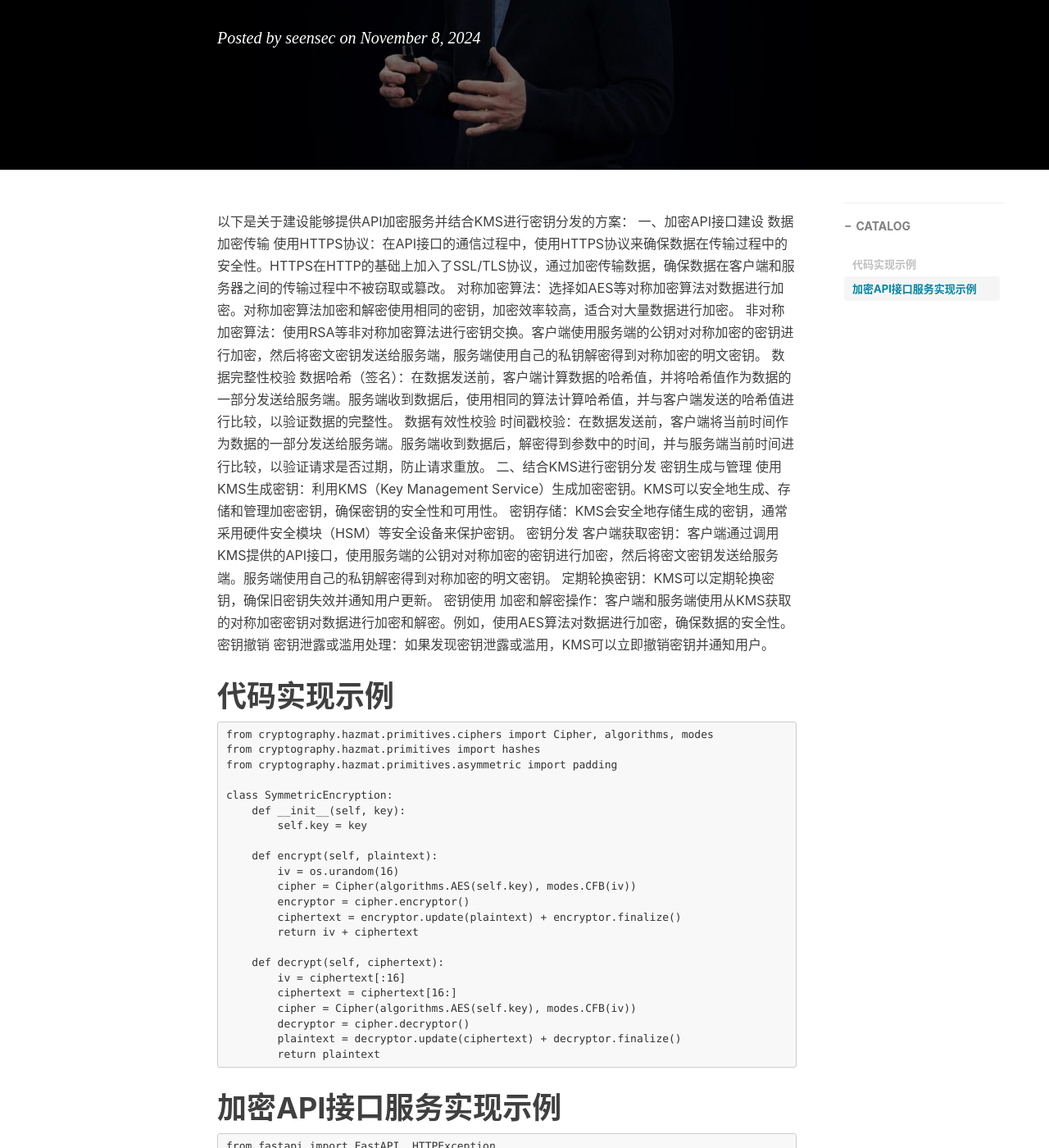
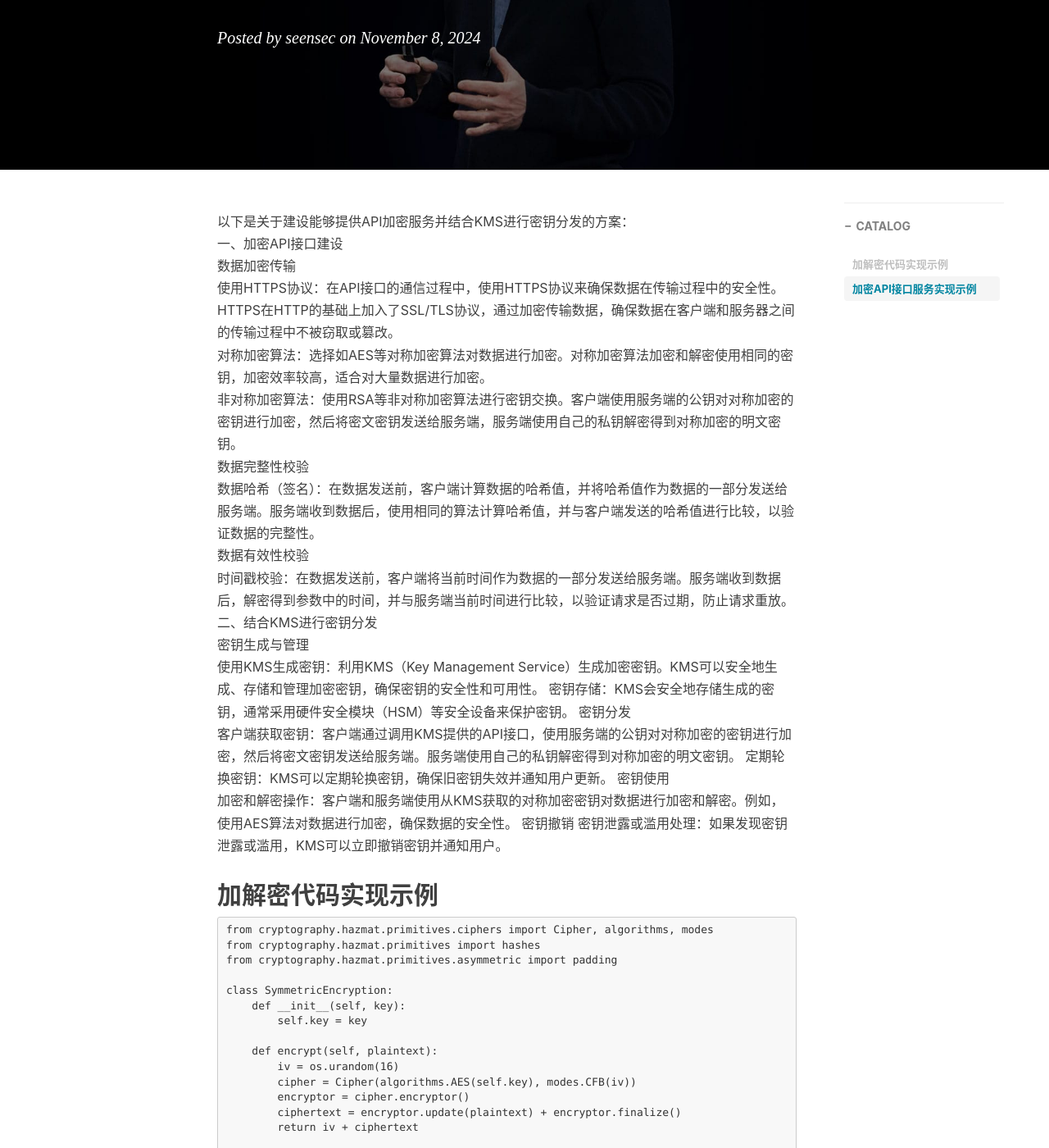
Before and after one commit to seensec/seensec.github.io, a Jekyll site: the page built from _posts/2024-11-08-加密API建设.md, in a window 1280 px wide and 1400 px high, scrolled down 316 px. Shown: the whole window at 82% size. Built offline with Jekyll 4.4.1, drawn with Linux system fonts in a browser that asks for light colours; nearby versions of some CDN libraries; comment, search, counter and statistics services are not loaded.

Commit message:
Update 2024-11-08-加密API建设.md

````diff
--- a/_posts/2024-11-08-加密API建设.md
+++ b/_posts/2024-11-08-加密API建设.md
@@ -9,28 +9,28 @@ catalog: true
 tags:
     - 数据安全
 ---
-以下是关于建设能够提供API加密服务并结合KMS进行密钥分发的方案：
-一、加密API接口建设
-数据加密传输
-使用HTTPS协议：在API接口的通信过程中，使用HTTPS协议来确保数据在传输过程中的安全性。HTTPS在HTTP的基础上加入了SSL/TLS协议，通过加密传输数据，确保数据在客户端和服务器之间的传输过程中不被窃取或篡改。
-对称加密算法：选择如AES等对称加密算法对数据进行加密。对称加密算法加密和解密使用相同的密钥，加密效率较高，适合对大量数据进行加密。
-非对称加密算法：使用RSA等非对称加密算法进行密钥交换。客户端使用服务端的公钥对对称加密的密钥进行加密，然后将密文密钥发送给服务端，服务端使用自己的私钥解密得到对称加密的明文密钥。
-数据完整性校验
-数据哈希（签名）：在数据发送前，客户端计算数据的哈希值，并将哈希值作为数据的一部分发送给服务端。服务端收到数据后，使用相同的算法计算哈希值，并与客户端发送的哈希值进行比较，以验证数据的完整性。
-数据有效性校验
-时间戳校验：在数据发送前，客户端将当前时间作为数据的一部分发送给服务端。服务端收到数据后，解密得到参数中的时间，并与服务端当前时间进行比较，以验证请求是否过期，防止请求重放。
-二、结合KMS进行密钥分发
-密钥生成与管理
+以下是关于建设能够提供API加密服务并结合KMS进行密钥分发的方案：<br>
+一、加密API接口建设<br>
+数据加密传输<br>
+使用HTTPS协议：在API接口的通信过程中，使用HTTPS协议来确保数据在传输过程中的安全性。HTTPS在HTTP的基础上加入了SSL/TLS协议，通过加密传输数据，确保数据在客户端和服务器之间的传输过程中不被窃取或篡改。<br>
+对称加密算法：选择如AES等对称加密算法对数据进行加密。对称加密算法加密和解密使用相同的密钥，加密效率较高，适合对大量数据进行加密。<br>
+非对称加密算法：使用RSA等非对称加密算法进行密钥交换。客户端使用服务端的公钥对对称加密的密钥进行加密，然后将密文密钥发送给服务端，服务端使用自己的私钥解密得到对称加密的明文密钥。<br>
+数据完整性校验<br>
+数据哈希（签名）：在数据发送前，客户端计算数据的哈希值，并将哈希值作为数据的一部分发送给服务端。服务端收到数据后，使用相同的算法计算哈希值，并与客户端发送的哈希值进行比较，以验证数据的完整性。<br>
+数据有效性校验<br>
+时间戳校验：在数据发送前，客户端将当前时间作为数据的一部分发送给服务端。服务端收到数据后，解密得到参数中的时间，并与服务端当前时间进行比较，以验证请求是否过期，防止请求重放。<br>
+二、结合KMS进行密钥分发<br>
+密钥生成与管理<br>
 使用KMS生成密钥：利用KMS（Key Management Service）生成加密密钥。KMS可以安全地生成、存储和管理加密密钥，确保密钥的安全性和可用性。
 密钥存储：KMS会安全地存储生成的密钥，通常采用硬件安全模块（HSM）等安全设备来保护密钥。
-密钥分发
+密钥分发<br>
 客户端获取密钥：客户端通过调用KMS提供的API接口，使用服务端的公钥对对称加密的密钥进行加密，然后将密文密钥发送给服务端。服务端使用自己的私钥解密得到对称加密的明文密钥。
 定期轮换密钥：KMS可以定期轮换密钥，确保旧密钥失效并通知用户更新。
-密钥使用
+密钥使用<br>
 加密和解密操作：客户端和服务端使用从KMS获取的对称加密密钥对数据进行加密和解密。例如，使用AES算法对数据进行加密，确保数据的安全性。
 密钥撤销
 密钥泄露或滥用处理：如果发现密钥泄露或滥用，KMS可以立即撤销密钥并通知用户。
-# 代码实现示例
+## 加解密代码实现示例
 ```
 from cryptography.hazmat.primitives.ciphers import Cipher, algorithms, modes
 from cryptography.hazmat.primitives import hashes
@@ -55,7 +55,7 @@ class SymmetricEncryption:
         plaintext = decryptor.update(ciphertext) + decryptor.finalize()
         return plaintext
 ```
-# 加密API接口服务实现示例
+## 加密API接口服务实现示例
 ```
 from fastapi import FastAPI, HTTPException
 import base64
````
